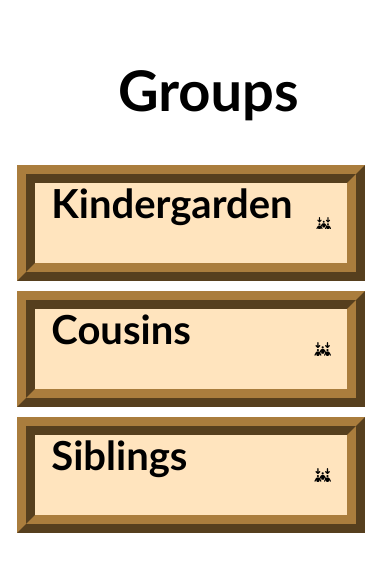
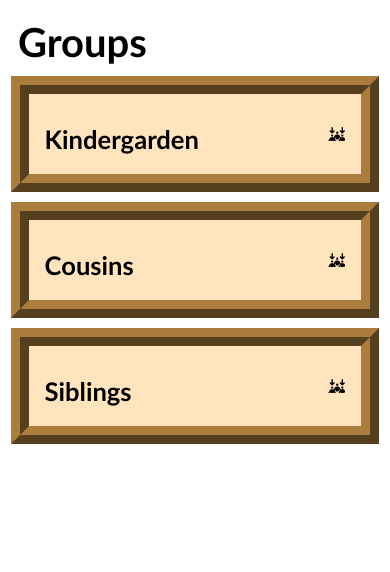
Before and after one commit to itsdianamxn/WEBTech, a PHP site: page /groups.html in a window 390 px wide. Shown: the top 572 px of the page. Run offline with PHP 8.4, Linux system fonts and the light colour scheme.

Commit message:
groups responsive

```diff
--- a/css/notifications.css
+++ b/css/notifications.css
@@ -229,7 +229,18 @@ img
     padding-left: 10px;
 }
 
+.groups-title{
+    margin-left: 7.5%;
+    font-size: 2rem;
+}
 
+.groups-container{
+    height: 100%;
+    display: flex;
+    justify-content: flex-start;
+    align-items: center;
+    margin-left: 2rem;
+}
 
 
 @media only screen and  (max-width: 800px) {
@@ -318,5 +329,87 @@ img
     }
 
 
+    html .groups{
+        overflow-y: auto;
+        overflow-x: hidden;
+    }
+
+    .groups-title{
+        margin: 0;
+        display: flex;
+        justify-content: flex-start;
+        align-self: flex-start;
+    }
+
+    .groups-title h1{
+        font-size: 2.5rem;
+        margin: 0;
+        padding-bottom: 5px;
+    }
+    .first{
+        height: 20%;
+        margin: 0;
+    }
+
+    .groups-container{
+        display: flex;
+        flex-direction: column;
+        justify-content: center;
+        align-items: center;
+        margin: 0;
+    }
+
+    .group-name{
+        font-size: 1.6rem;
+        width: 80%;
+        margin: 0;
+        display: flex;
+        flex-direction: row;
+        justify-content: flex-start;
+        padding-top: 10px;
+    }
+
+    .child-name{
+        font-size: 1rem;
+    }
+
+    .group{
+        height: 5rem;
+        width: 100%;
+        justify-content: center;
+    }
+
+    .group:hover{
+        height: 12rem;
+        width: 100%;
+        justify-content: flex-start;
+    }
+
+    .group:hover .group-name{
+        align-items: center;
+    }
+
+    .child-thumbnail{
+        height: 7rem;
+        width: 100%;
+    }
+
+    .group:hover .children{
+        width: 50%;
+        height: 7rem;
+        display: flex;
+        flex-direction: column;
+        justify-content: flex-start;
+        align-items: flex-start;
+        padding-left: 10px;
+        padding-top: 10px;
+    }
+
+    img{
+        height: 5rem;
+        width: 100%;
+    }
+
+
 
 }
--- a/groups.html
+++ b/groups.html
@@ -1,13 +1,16 @@
 <!DOCTYPE html>
-<html lang="en">
+<html lang="en" class="groups">
     <head>
         <meta charset="utf-8">
         <title>Groups</title>
+        <meta name="viewport" content="width=device-width, initial-scale=1.0">
         <link rel="stylesheet" href="css/notifications.css" type="text/css">
     </head>
     <body class="notifications-body">
-        <h1 style="margin-left: 7.5%; font-size: 3.5rem;">Groups</h1>
-        <div style="height: 100%; display: flex; justify-content: flex-start; align-items: center; margin-left: 2rem;">
+        <div class="groups-title">
+            <h1>Groups</h1>
+        </div>
+        <div class="groups-container">
             <ul class="notifications-list">
                 <li class="group">
                     <div class="first">
```
Also changed, not shown: css/mainPageStyles.css (+6 -5 lines).
